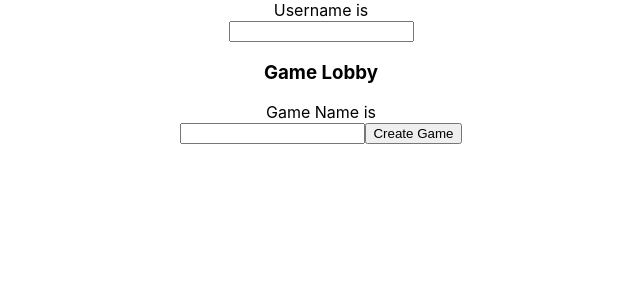
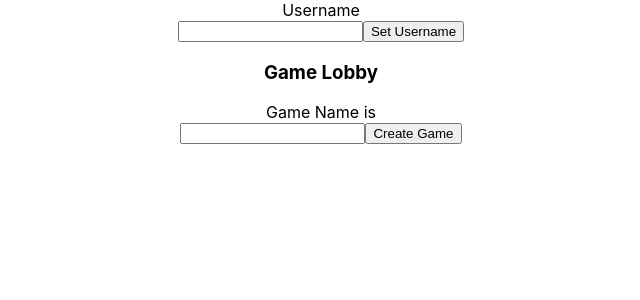
Before and after one commit to adriantbaker/skull-client, a React (Create React App) app: page / in a window 1280 px wide. Shown: the top 300 px of the page, without its empty margins (319-959 px from the left). Built offline with nearby package versions, Linux system fonts and the light colour scheme; no server answers.

Commit message:
Basic game create w/ socket.io

```diff
--- a/src/components/CreateGame/CreateGame.tsx
+++ b/src/components/CreateGame/CreateGame.tsx
@@ -1,9 +1,11 @@
 import React, { useState } from 'react';
+import { useSelector } from 'react-redux';
+import { RootState } from '../../store/root/rootReducer';
 import useGames from '../GameLobbyGameCards/useGames';
 
 const CreateGame = () => {
     const [gameName, setGameName] = useState('');
-
+    const username = useSelector((state: RootState) => state.user.user.username);
     const { createGame } = useGames();
 
     return (
@@ -19,7 +21,7 @@ const CreateGame = () => {
             />
             <button
                 type="button"
-                onClick={() => createGame(gameName, 'Bob')}
+                onClick={() => createGame(gameName, username)}
             >
                 Create Game
             </button>
--- a/src/components/GameLobby/GameLobby.tsx
+++ b/src/components/GameLobby/GameLobby.tsx
@@ -5,6 +5,7 @@ import useGames from '../GameLobbyGameCards/useGames';
 
 const GameLobby = () => {
     const { games } = useGames();
+    console.log(games);
 
     return (
         <div>
--- a/src/components/SignIn/SignIn.tsx
+++ b/src/components/SignIn/SignIn.tsx
@@ -1,19 +1,26 @@
 import React, { useState } from 'react';
+import { useDispatch } from 'react-redux';
+import { setUser } from '../../store/user/userActions';
 
 const SignIn = () => {
     const [username, setUsername] = useState('');
+    const dispatch = useDispatch();
 
     return (
         <div>
             <div>
-                Username is
-                {' '}
-                {username}
+                Username
             </div>
             <input
                 value={username}
                 onChange={(e) => setUsername(e.target.value)}
             />
+            <button
+                type="button"
+                onClick={() => { dispatch(setUser({ username })); }}
+            >
+                Set Username
+            </button>
         </div>
     );
 };
--- a/src/store/root/rootReducer.ts
+++ b/src/store/root/rootReducer.ts
@@ -2,8 +2,8 @@ import { combineReducers } from 'redux';
 
 import userReducer from '../user/userReducer';
 
-const rootReducer = combineReducers({
+export const rootReducer = combineReducers({
     user: userReducer,
 });
 
-export default rootReducer;
+export type RootState = ReturnType<typeof rootReducer>
--- a/src/store/store.ts
+++ b/src/store/store.ts
@@ -1,6 +1,6 @@
 import { createStore } from 'redux';
 import { composeWithDevTools } from 'redux-devtools-extension';
-import rootReducer from './root/rootReducer';
+import { rootReducer } from './root/rootReducer';
 
 const store = createStore(
     rootReducer,
--- a/src/store/user/userActions.ts
+++ b/src/store/user/userActions.ts
@@ -1,5 +1,6 @@
 import { User, SET_USER, UserActionTypes } from './userTypes';
 
+// eslint-disable-next-line import/prefer-default-export
 export function setUser(user: User): UserActionTypes {
     return {
         type: SET_USER,
```
